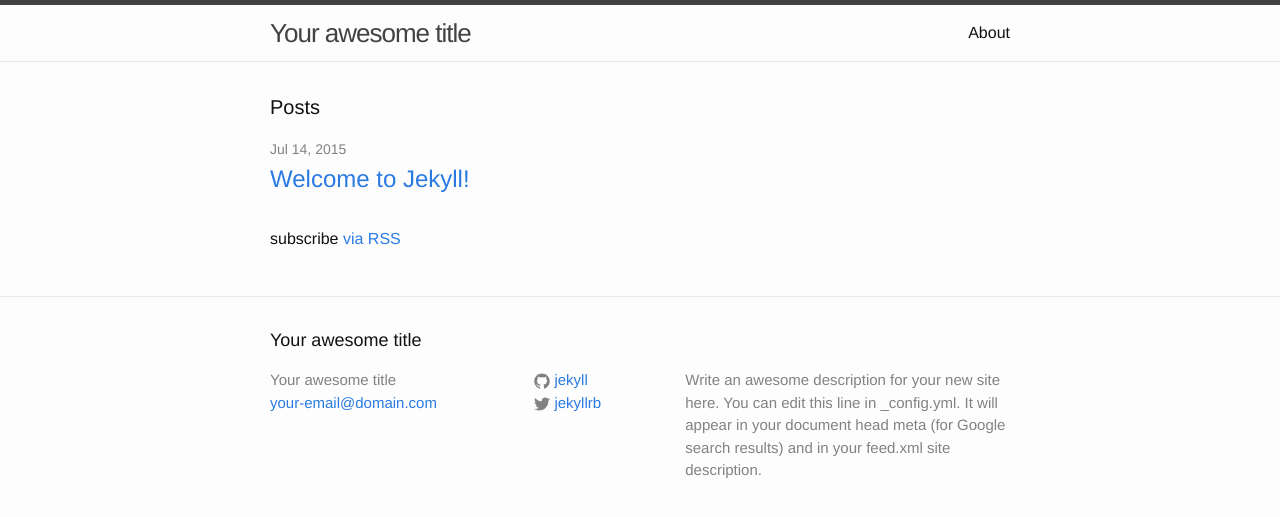
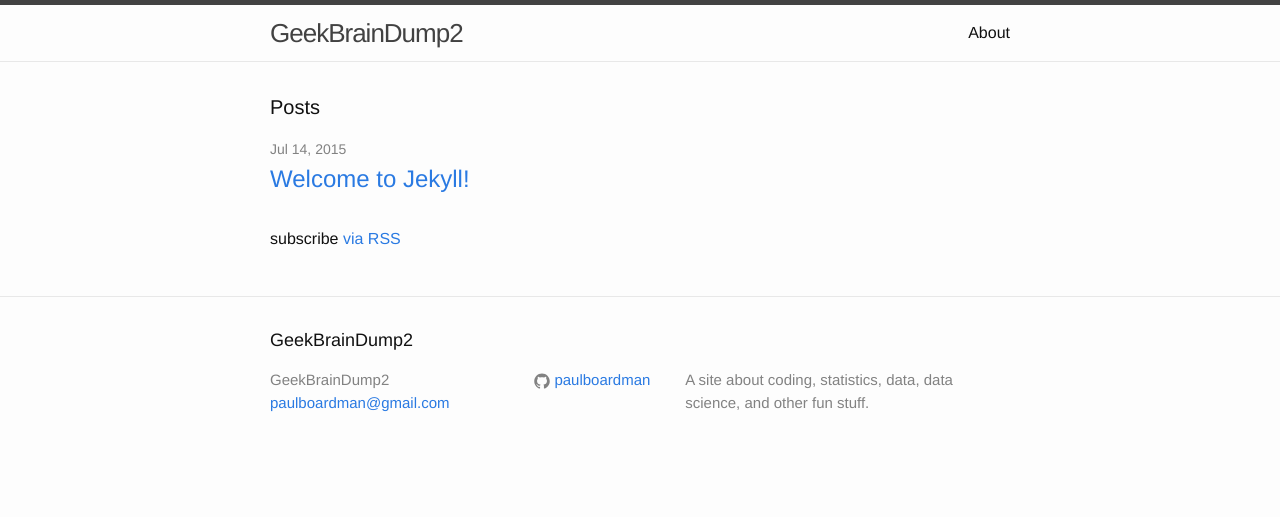
Before and after one commit to paulboardman/paulboardman.github.io, a Jekyll site: the page built from index.html, in a window 1280 px wide. Shown: the top 517 px of the page. Built offline with Jekyll 4.4.1, drawn with Linux system fonts in a browser that asks for light colours.

Commit message:
config update

```diff
--- a/_config.yml
+++ b/_config.yml
@@ -1,14 +1,11 @@
 # Site settings
-title: Your awesome title
-email: your-email@domain.com
+title: GeekBrainDump2
+email: paulboardman@gmail.com
 description: > # this means to ignore newlines until "baseurl:"
-  Write an awesome description for your new site here. You can edit this
-  line in _config.yml. It will appear in your document head meta (for
-  Google search results) and in your feed.xml site description.
+    A site about coding, statistics, data, data science, and other fun stuff.
 baseurl: "" # the subpath of your site, e.g. /blog/
-url: "http://yourdomain.com" # the base hostname & protocol for your site
-twitter_username: jekyllrb
-github_username:  jekyll
+url: "http://paulboardman.github.io" # the base hostname & protocol for your site
+github_username:  paulboardman
 
 # Build settings
 markdown: kramdown
```
